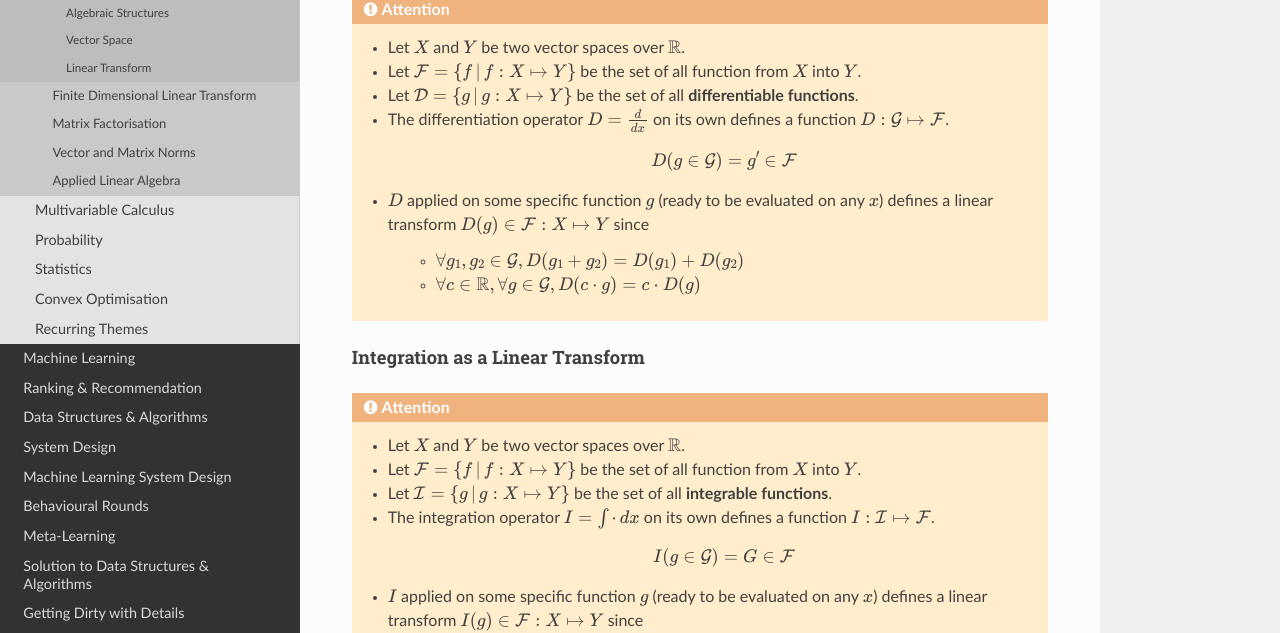
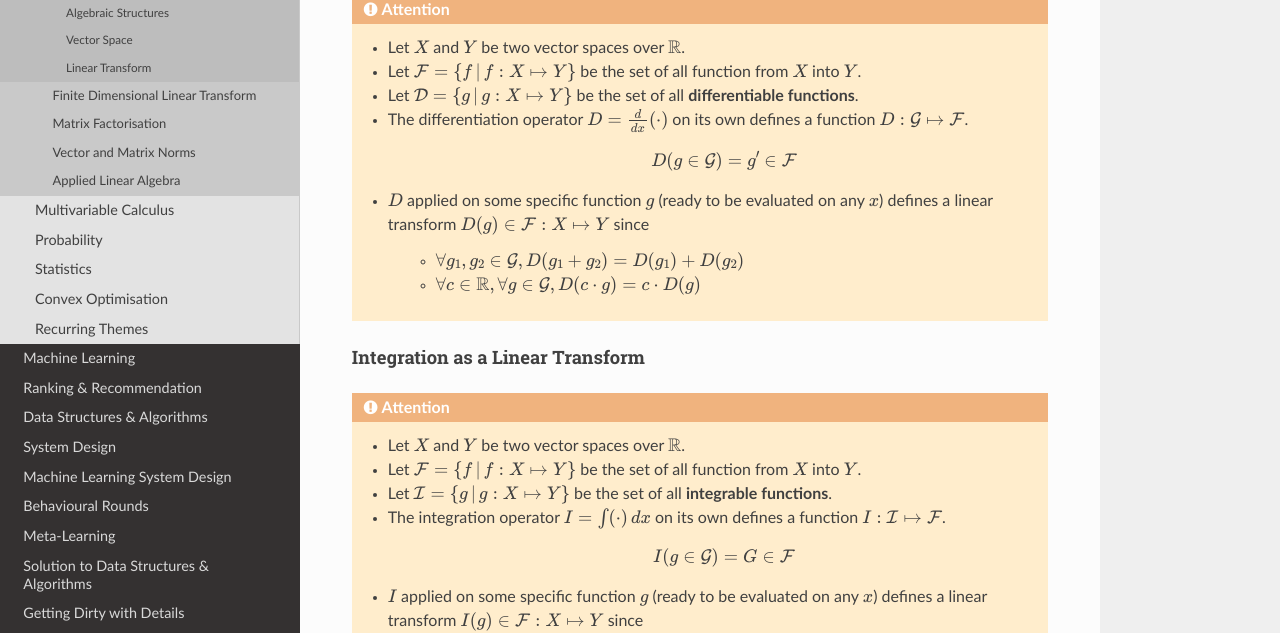
Before and after one commit to uselesstechjunks/leetcode, a Sphinx documentation site: the page built from docs/source/math/linalg/vecspace.rst, in a window 1280 px wide and 900 px high, scrolled down 4925 px. Shown: the part 150-783 px from the top of the window. Built offline with Sphinx 7.4.7 and the Read the Docs theme 2.0.0, drawn with Linux system fonts in a browser that asks for light colours.

Commit message:
Update vecspace.rst

```diff
--- a/docs/source/math/linalg/vecspace.rst
+++ b/docs/source/math/linalg/vecspace.rst
@@ -180,7 +180,7 @@ Differentiation as a Linear Transform
 	* Let :math:`X` and :math:`Y` be two vector spaces over :math:`\mathbb{R}`.
 	* Let :math:`\mathcal{F}=\{f\mathop{|} f:X\mapsto Y\}` be the set of all function from :math:`X` into :math:`Y`.
 	* Let :math:`\mathcal{D}=\{g\mathop{|} g:X\mapsto Y\}` be the set of all **differentiable functions**.
-	* The differentiation operator :math:`D=\frac{\mathop{d}}{\mathop{dx}}` on its own defines a function :math:`D:\mathcal{G}\mapsto\mathcal{F}`.
+	* The differentiation operator :math:`D=\frac{\mathop{d}}{\mathop{dx}}(\cdot)` on its own defines a function :math:`D:\mathcal{G}\mapsto\mathcal{F}`.
 
 		.. math:: D(g\in\mathcal{G})=g'\in\mathcal{F}
 	* :math:`D` applied on some specific function :math:`g` (ready to be evaluated on any :math:`x`) defines a linear transform :math:`D(g)\in\mathcal{F}:X\mapsto Y` since
@@ -194,7 +194,7 @@ Integration as a Linear Transform
 	* Let :math:`X` and :math:`Y` be two vector spaces over :math:`\mathbb{R}`.
 	* Let :math:`\mathcal{F}=\{f\mathop{|} f:X\mapsto Y\}` be the set of all function from :math:`X` into :math:`Y`.
 	* Let :math:`\mathcal{I}=\{g\mathop{|} g:X\mapsto Y\}` be the set of all **integrable functions**.
-	* The integration operator :math:`I=\int\cdot\mathop{dx}` on its own defines a function :math:`I:\mathcal{I}\mapsto\mathcal{F}`.
+	* The integration operator :math:`I=\int(\cdot)\mathop{dx}` on its own defines a function :math:`I:\mathcal{I}\mapsto\mathcal{F}`.
 
 		.. math:: I(g\in\mathcal{G})=G\in\mathcal{F}
 	* :math:`I` applied on some specific function :math:`g` (ready to be evaluated on any :math:`x`) defines a linear transform :math:`I(g)\in\mathcal{F}:X\mapsto Y` since
```
